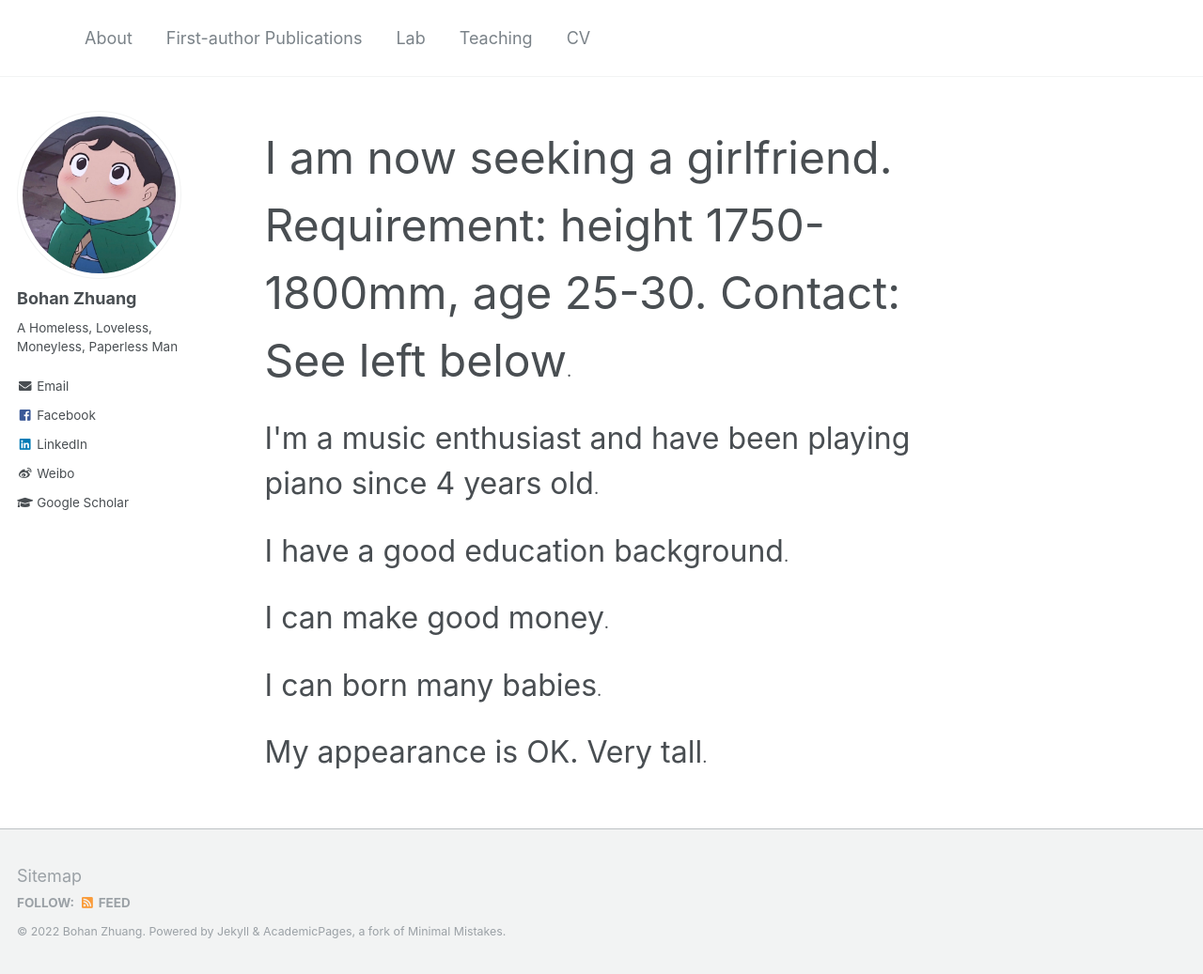
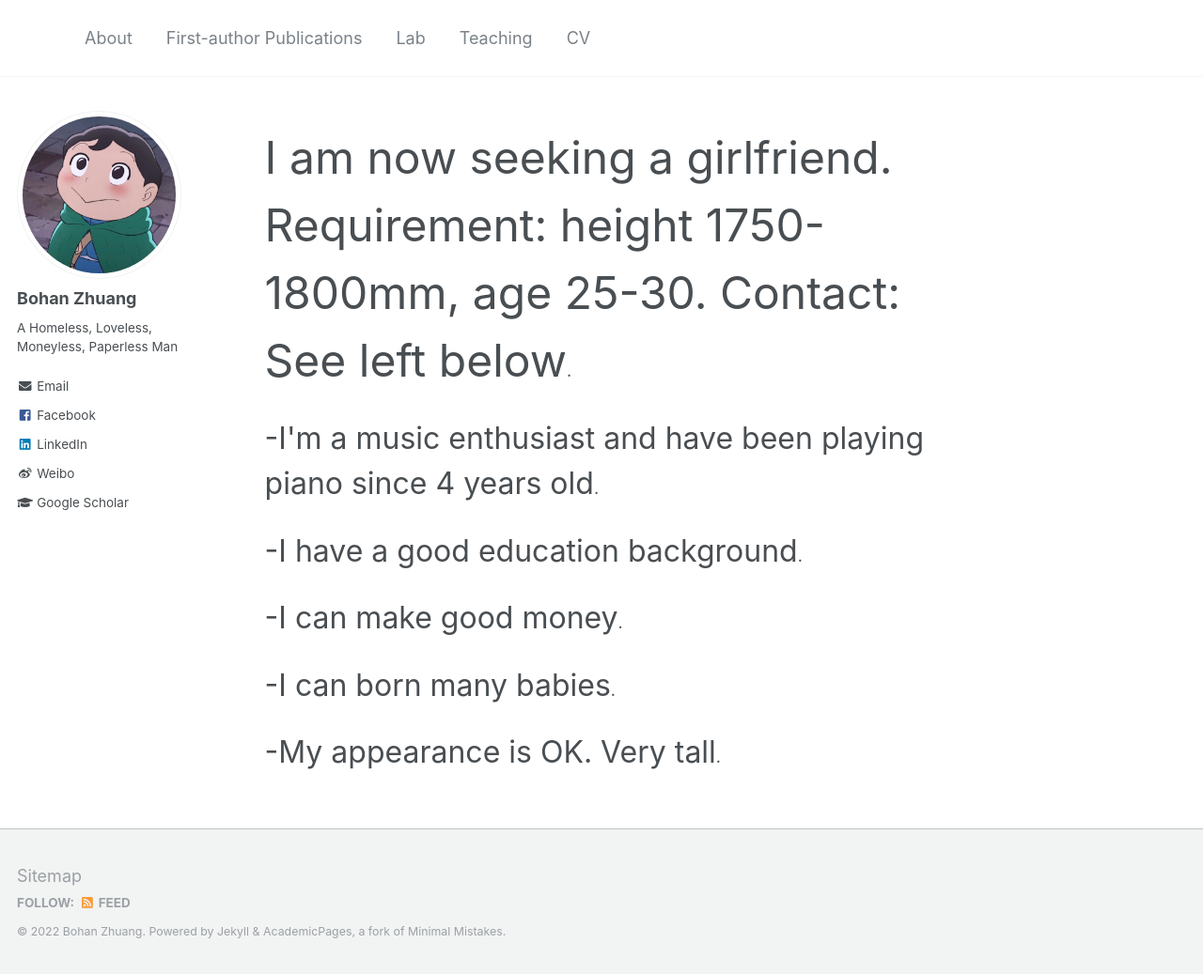
Before and after one commit to bohanzhuang/bohanzhuang.github.io, a Jekyll site: the page built from _pages/about.md, in a window 1280 px wide and 1037 px high. Shown: the whole window at 94% size. Built offline with Jekyll 4.4.1, drawn with Linux system fonts in a browser that asks for light colours.

Commit message:
Update about.md

```diff
--- a/_pages/about.md
+++ b/_pages/about.md
@@ -13,21 +13,21 @@ redirect_from:
 </p>
 
 <p>
-<font size=6>I'm a music enthusiast and have been playing piano since 4 years old</font>.
+<font size=6>-I'm a music enthusiast and have been playing piano since 4 years old</font>.
 </p>
 
 <p>
-<font size=6>I have a good education background</font>.
+<font size=6>-I have a good education background</font>.
 </p>
 
 <p>
-<font size=6>I can make good money</font>.
+<font size=6>-I can make good money</font>.
 </p>
 
 <p>
-<font size=6>I can born many babies</font>.
+<font size=6>-I can born many babies</font>.
 </p>
 
 <p>
-<font size=6>My appearance is OK. Very tall</font>.
+<font size=6>-My appearance is OK. Very tall</font>.
 </p>
```
